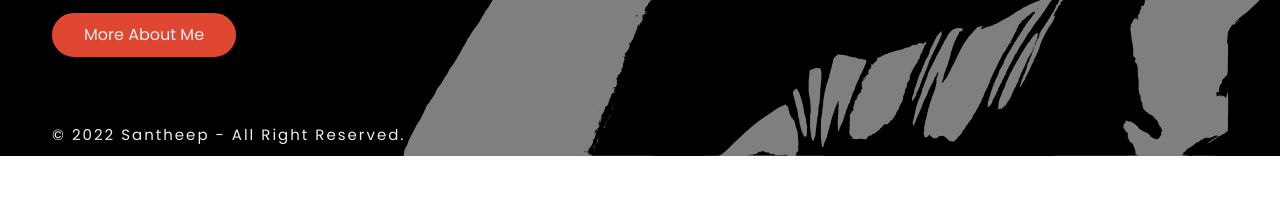
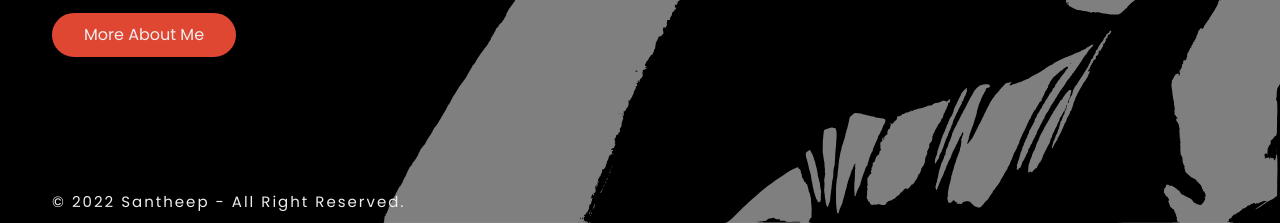
Before and after one commit to thisiszod/portfolio-basic, a plain HTML site: page index.html in a window 1280 px wide. Shown: the part 644-867 px from the top of the page. Before the commit the page ends 800 px from the top, so only its background shows below. Drawn offline with nearby package versions, Linux system fonts and the light colour scheme.

Commit message:
upadated_05

```diff
--- a/style.css
+++ b/style.css
@@ -238,9 +238,7 @@ span {
         transition: .3s right;
         border-radius: 10px;
     }
-    .bottom{
-        position: absolute;
-        bottom: 0px;
+
     }
 
     nav .nav-list li {
```
